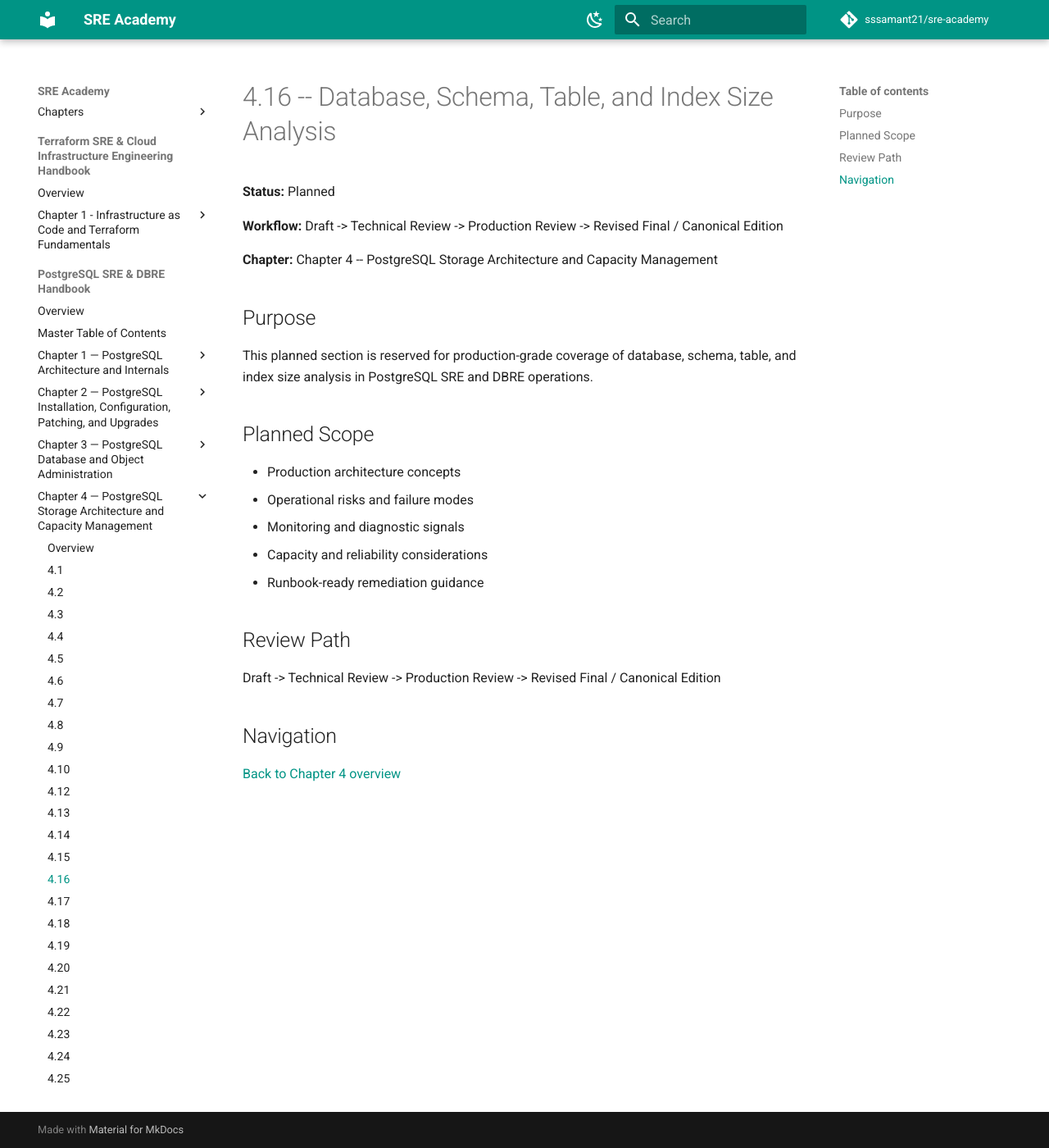
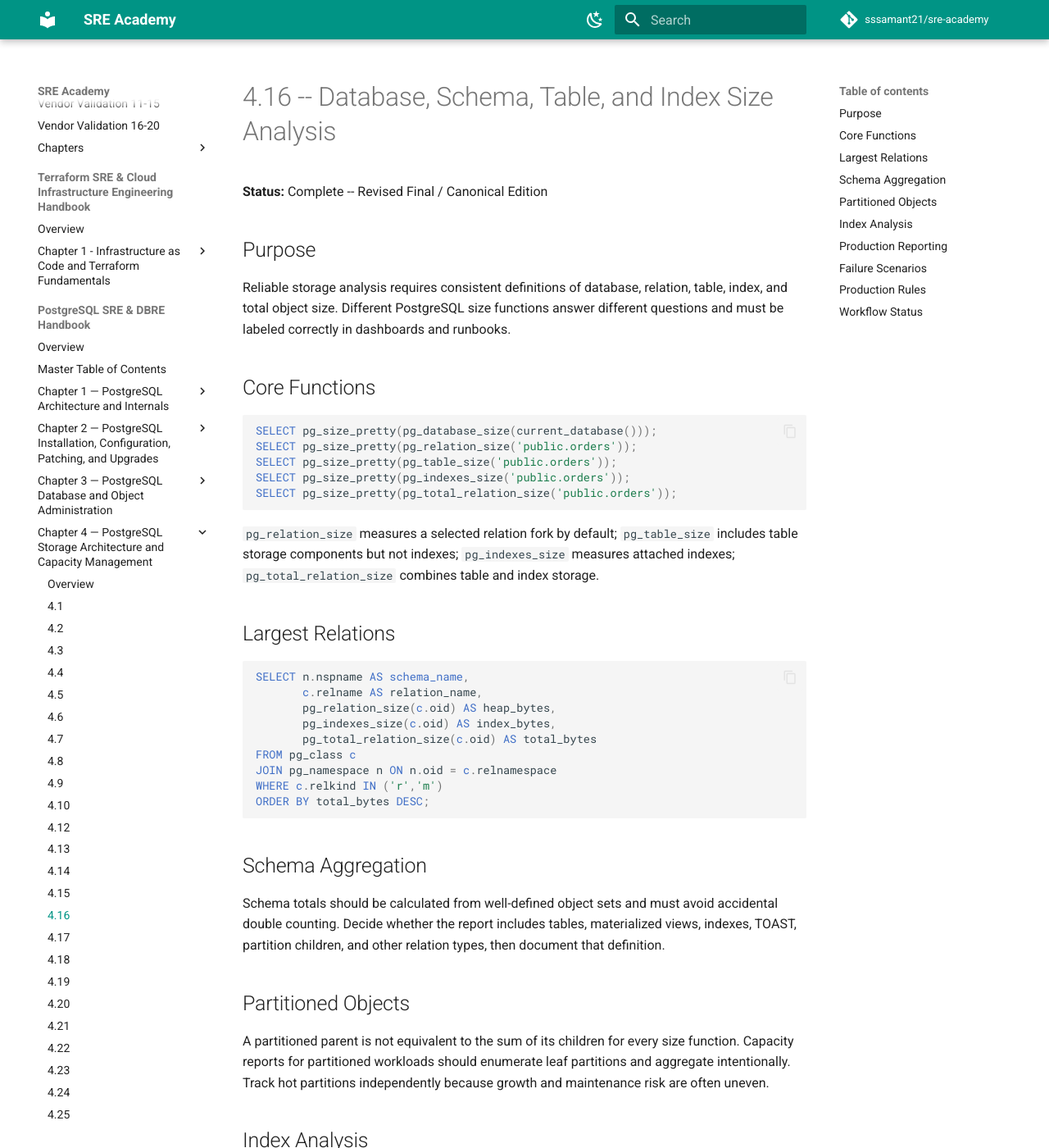
Before and after one commit to sssamant21/sre-academy, an MkDocs documentation site: the page built from docs/books/postgresql-sre-dbre-handbook/chapter-04/4.16-database-schema-table-and-index-size-analysis.md, in a window 1280 px wide and 1400 px high. Shown: the whole window at 82% size. Built offline with MkDocs 1.6.1 and Material for MkDocs 9.7.7, drawn with Linux system fonts in a browser that asks for light colours; comment, search, counter and statistics services are not loaded; some of the changed text lies outside the part shown.

Commit message:
docs(postgres): publish canonical section 4.16 size analysis

````diff
--- a/docs/books/postgresql-sre-dbre-handbook/chapter-04/4.16-database-schema-table-and-index-size-analysis.md
+++ b/docs/books/postgresql-sre-dbre-handbook/chapter-04/4.16-database-schema-table-and-index-size-analysis.md
@@ -1,27 +1,74 @@
 # 4.16 -- Database, Schema, Table, and Index Size Analysis
 
-**Status:** Planned
-
-**Workflow:** Draft -> Technical Review -> Production Review -> Revised Final / Canonical Edition
-
-**Chapter:** Chapter 4 -- PostgreSQL Storage Architecture and Capacity Management
+**Status:** Complete -- Revised Final / Canonical Edition
 
 ## Purpose
 
-This planned section is reserved for production-grade coverage of database, schema, table, and index size analysis in PostgreSQL SRE and DBRE operations.
+Reliable storage analysis requires consistent definitions of database, relation, table, index, and total object size. Different PostgreSQL size functions answer different questions and must be labeled correctly in dashboards and runbooks.
 
-## Planned Scope
+## Core Functions
 
-- Production architecture concepts
-- Operational risks and failure modes
-- Monitoring and diagnostic signals
-- Capacity and reliability considerations
-- Runbook-ready remediation guidance
+```sql
+SELECT pg_size_pretty(pg_database_size(current_database()));
+SELECT pg_size_pretty(pg_relation_size('public.orders'));
+SELECT pg_size_pretty(pg_table_size('public.orders'));
+SELECT pg_size_pretty(pg_indexes_size('public.orders'));
+SELECT pg_size_pretty(pg_total_relation_size('public.orders'));
+```
 
-## Review Path
+`pg_relation_size` measures a selected relation fork by default; `pg_table_size` includes table storage components but not indexes; `pg_indexes_size` measures attached indexes; `pg_total_relation_size` combines table and index storage.
 
-Draft -> Technical Review -> Production Review -> Revised Final / Canonical Edition
+## Largest Relations
 
-## Navigation
+```sql
+SELECT n.nspname AS schema_name,
+       c.relname AS relation_name,
+       pg_relation_size(c.oid) AS heap_bytes,
+       pg_indexes_size(c.oid) AS index_bytes,
+       pg_total_relation_size(c.oid) AS total_bytes
+FROM pg_class c
+JOIN pg_namespace n ON n.oid = c.relnamespace
+WHERE c.relkind IN ('r','m')
+ORDER BY total_bytes DESC;
+```
 
-[Back to Chapter 4 overview](index.md)
+## Schema Aggregation
+
+Schema totals should be calculated from well-defined object sets and must avoid accidental double counting. Decide whether the report includes tables, materialized views, indexes, TOAST, partition children, and other relation types, then document that definition.
+
+## Partitioned Objects
+
+A partitioned parent is not equivalent to the sum of its children for every size function. Capacity reports for partitioned workloads should enumerate leaf partitions and aggregate intentionally. Track hot partitions independently because growth and maintenance risk are often uneven.
+
+## Index Analysis
+
+Measure indexes individually before deciding that a table is the storage problem. Large unused or duplicate-looking indexes require workload and dependency validation before removal; usage statistics can reset and do not alone prove an index is unnecessary.
+
+## Production Reporting
+
+Maintain top-N reports for databases, schemas, tables, indexes, TOAST-heavy objects, fastest-growing objects, and objects with abnormal day-over-day change. Persist raw bytes for calculation and render human-readable units only for presentation.
+
+## Failure Scenarios
+
+**Double-counted schema capacity:** table totals already include indexes and are added again to separate index totals. Define aggregation semantics explicitly.
+
+**Partition parent appears tiny:** monitoring records only the parent and misses child partitions. Enumerate partitions.
+
+**Large index dropped from weak evidence:** low usage since a recent stats reset is mistaken for permanent non-use. Validate business/query dependencies and observation period.
+
+## Production Rules
+
+1. Know exactly what each size function includes.
+2. Store raw byte values for trending.
+3. Label dashboard definitions explicitly.
+4. Separate heap, indexes, and TOAST where diagnosis requires it.
+5. Handle partitions deliberately.
+6. Avoid double counting in schema/database aggregation.
+7. Never drop objects solely because they are large.
+8. Correlate size with growth, workload, vacuum, and capacity runway.
+
+## Workflow Status
+
+Draft **Complete** -> Technical Review **Complete** -> Production Review **Complete** -> Revised Final / Canonical Edition **Complete**
+
+**Next section: 4.17 -- Disk Capacity Planning and Headroom Strategy.**
````
